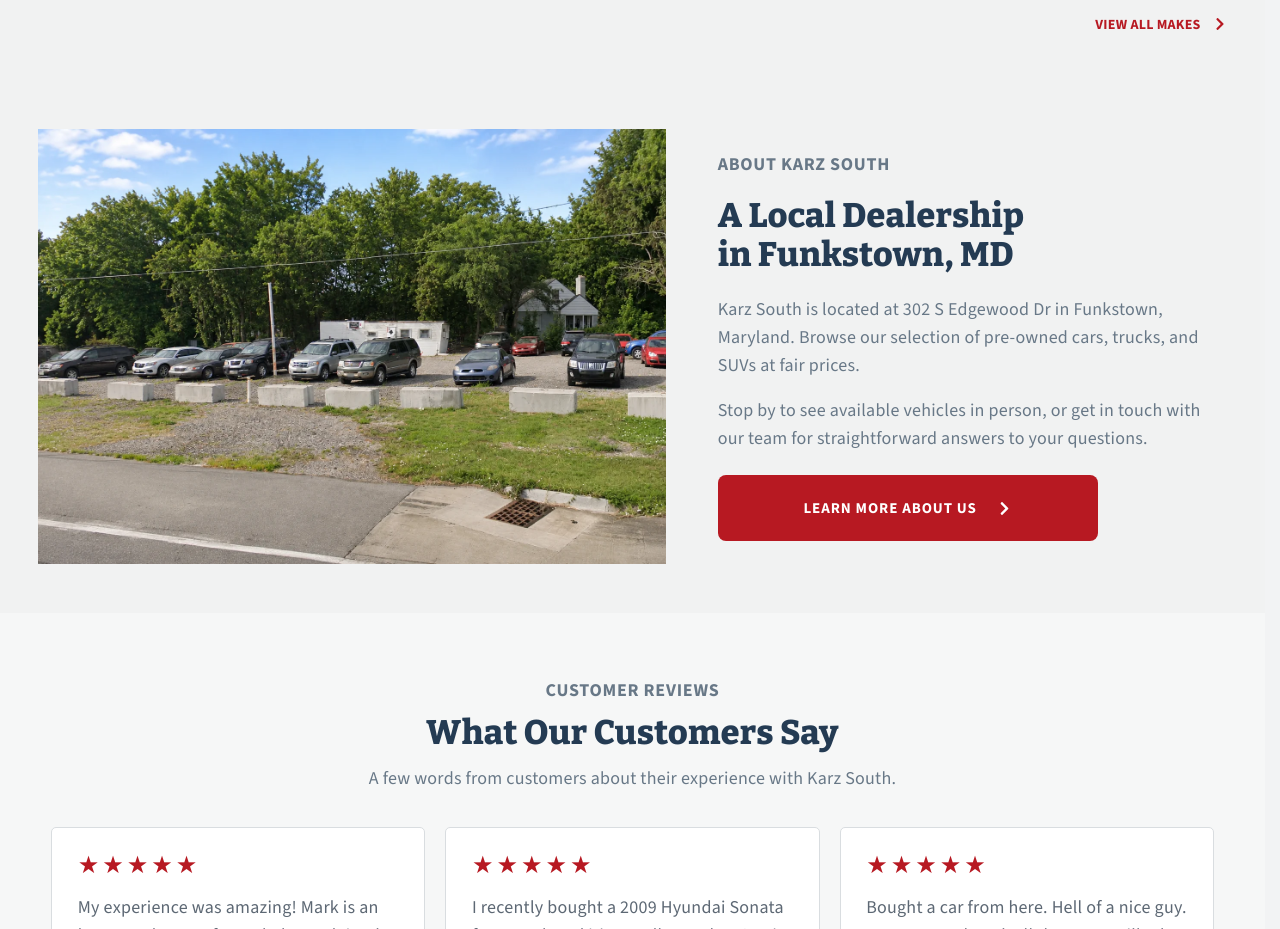
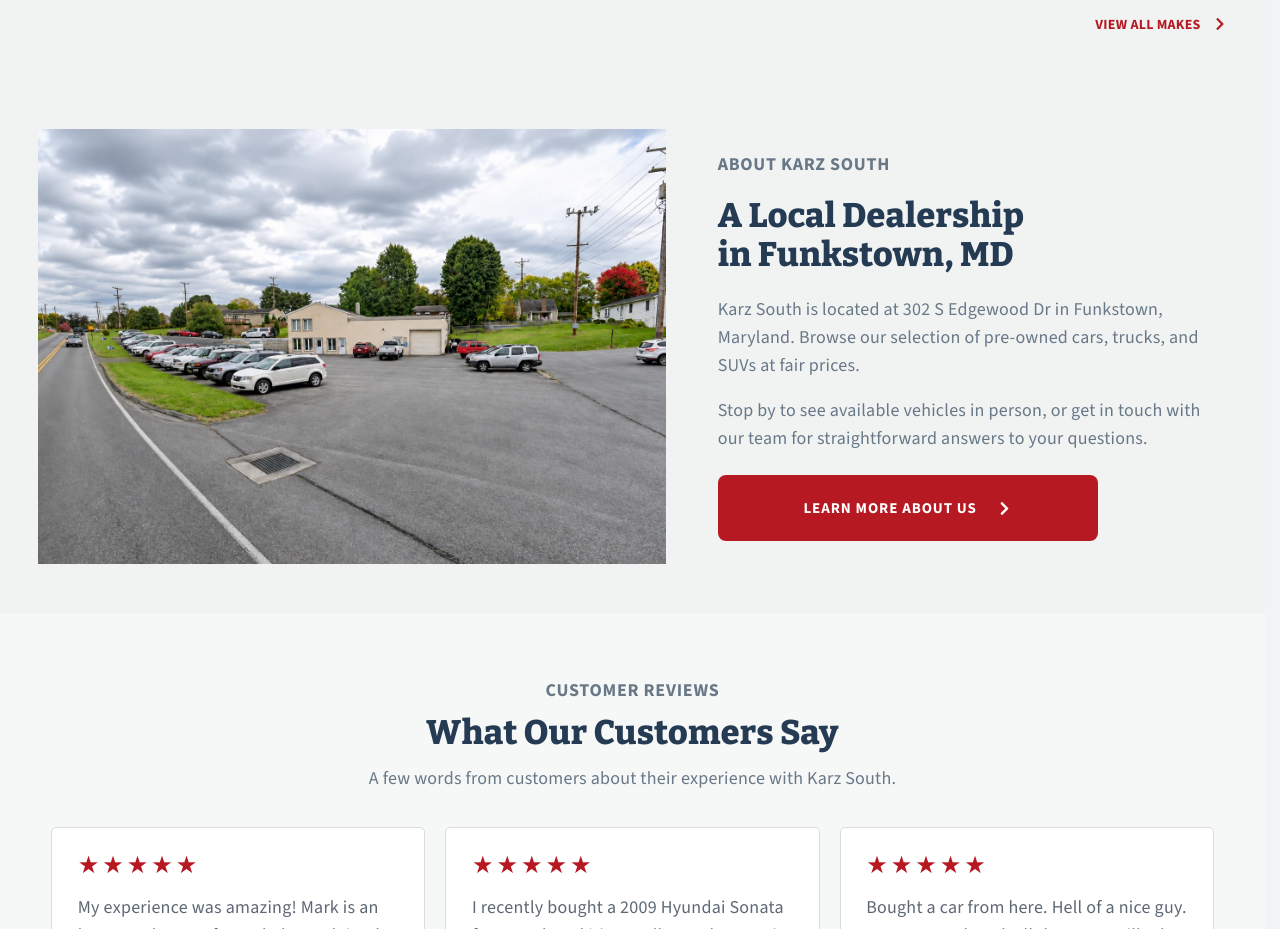
Before and after one commit to Kushovka/karz-south, a React (Vite) app in the folder frontend/: page / in a window 1280 px wide. Shown: the part 1680-2609 px from the top of the page. Built offline with nearby package versions, Linux system fonts and the light colour scheme; no server answers.

Commit message:
Update homepage About section photo

```diff
--- a/frontend/src/components/HomeAboutSection.tsx
+++ b/frontend/src/components/HomeAboutSection.tsx
@@ -5,8 +5,8 @@ export const HomeAboutSection = () => (
   <section className="home-about" aria-labelledby="home-about-title">
     <div className="home-about__photo">
       <img
-        src="/images/dealer-location-lot.webp"
-        alt="Vehicles parked at a dealership lot"
+        src="/images/karz-south-about.webp"
+        alt="Karz South dealership lot in Funkstown, Maryland"
         loading="lazy"
       />
     </div>
```
Also changed, not shown: frontend/public/images/karz-south-about.webp (added).
